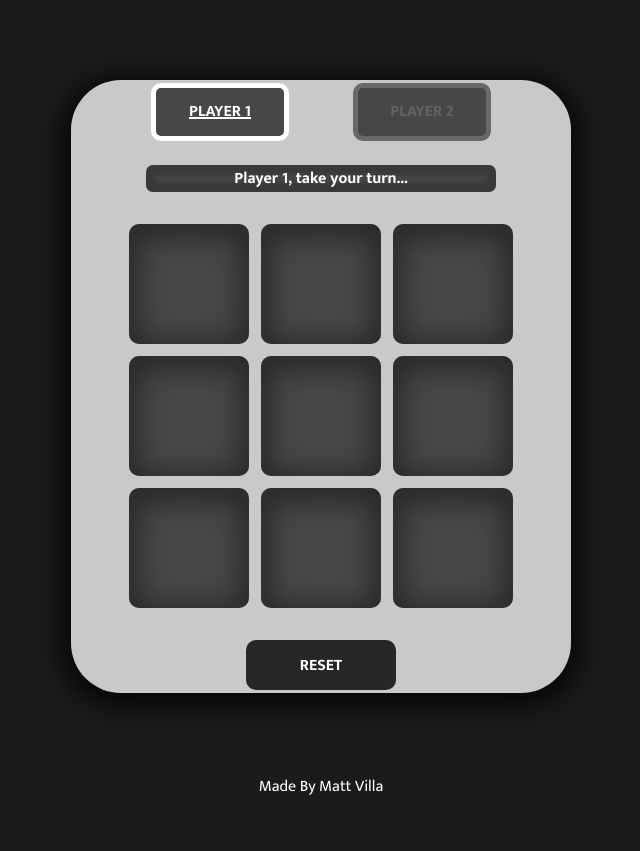
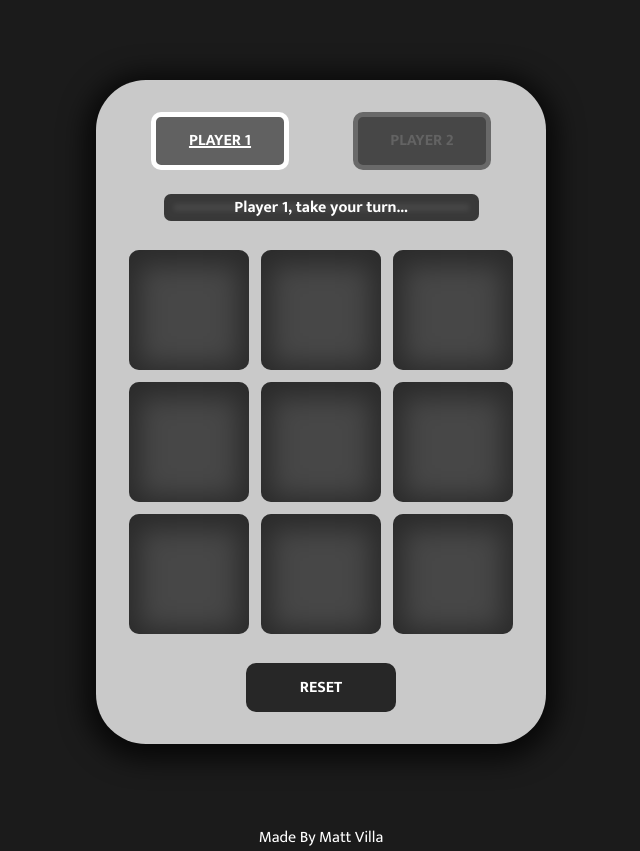
Before and after one commit to mv805/tic-tac-toe, a plain HTML site: page index.html in a window 1280 px wide. Shown: the whole page, without its empty margins (319-959 px from the left). Before the commit the page ends 800 px from the top, so only its background shows below. Drawn offline with Linux system fonts and the light colour scheme.

Commit message:
Adjusted board layout

```diff
--- a/style.css
+++ b/style.css
@@ -11,22 +11,25 @@ body {
     align-items: center;
     height: 100vh;
     color: rgb(255, 255, 255);
-    font-family: 'Mukta', sans-serif; /*size 200 400 700*/
+    font-family: 'Mukta', sans-serif;
+    /*size 200 400 700*/
 }
 
 .game-area {
-    width: 500px;
-    height: 700px;
+    width: 450px;
+    height: 600px;
     background-color: rgb(201, 201, 201);
     border-radius: 50px;
     margin: 5rem 0;
+    padding: 2rem 0;
     display: flex;
     flex-direction: column;
     row-gap: 1.5rem;
     align-items: center;
     justify-content: center;
-    box-shadow: 0px 5px 26px 11px rgba(0,0,0,0.70);
+    box-shadow: 0px 5px 26px 11px rgba(0, 0, 0, 0.70);
 }
+
 .player-indicator {
     background-color: var(--gameboard-bg-color);
     width: 8rem;
@@ -45,6 +48,7 @@ body {
 .player-indicator-active {
     border-color: white;
     color: white;
+    background-color: rgb(97, 97, 97);
     text-decoration: 2px underline white;
 }
 
@@ -57,13 +61,14 @@ body {
 .game-current-status {
     color: var(--gameboard-bg-color);
     background-color: var(--gameboard-bg-color);
-    box-shadow: inset 0px 0px 5px 10px rgba(0,0,0,0.2);
+    box-shadow: inset 0px 0px 5px 10px rgba(0, 0, 0, 0.2);
     color: white;
     font-weight: 700;
     width: 70%;
     text-align: center;
     border-radius: 7px;
 }
+
 .game-board {
     display: grid;
     width: 400px;
@@ -75,7 +80,7 @@ body {
 }
 
 .marker-cell {
-    box-shadow: inset 0px 5px 26px 11px rgba(0,0,0,0.40);
+    box-shadow: inset 0px 5px 26px 11px rgba(0, 0, 0, 0.40);
     width: 100%;
     height: 100%;
     background-color: var(--gameboard-bg-color);
@@ -104,6 +109,7 @@ button {
     font-weight: 900;
     font-size: inherit;
 }
+
 button:hover {
     background-color: rgb(78, 78, 78);
     border-color: rgb(255, 255, 255);
```
